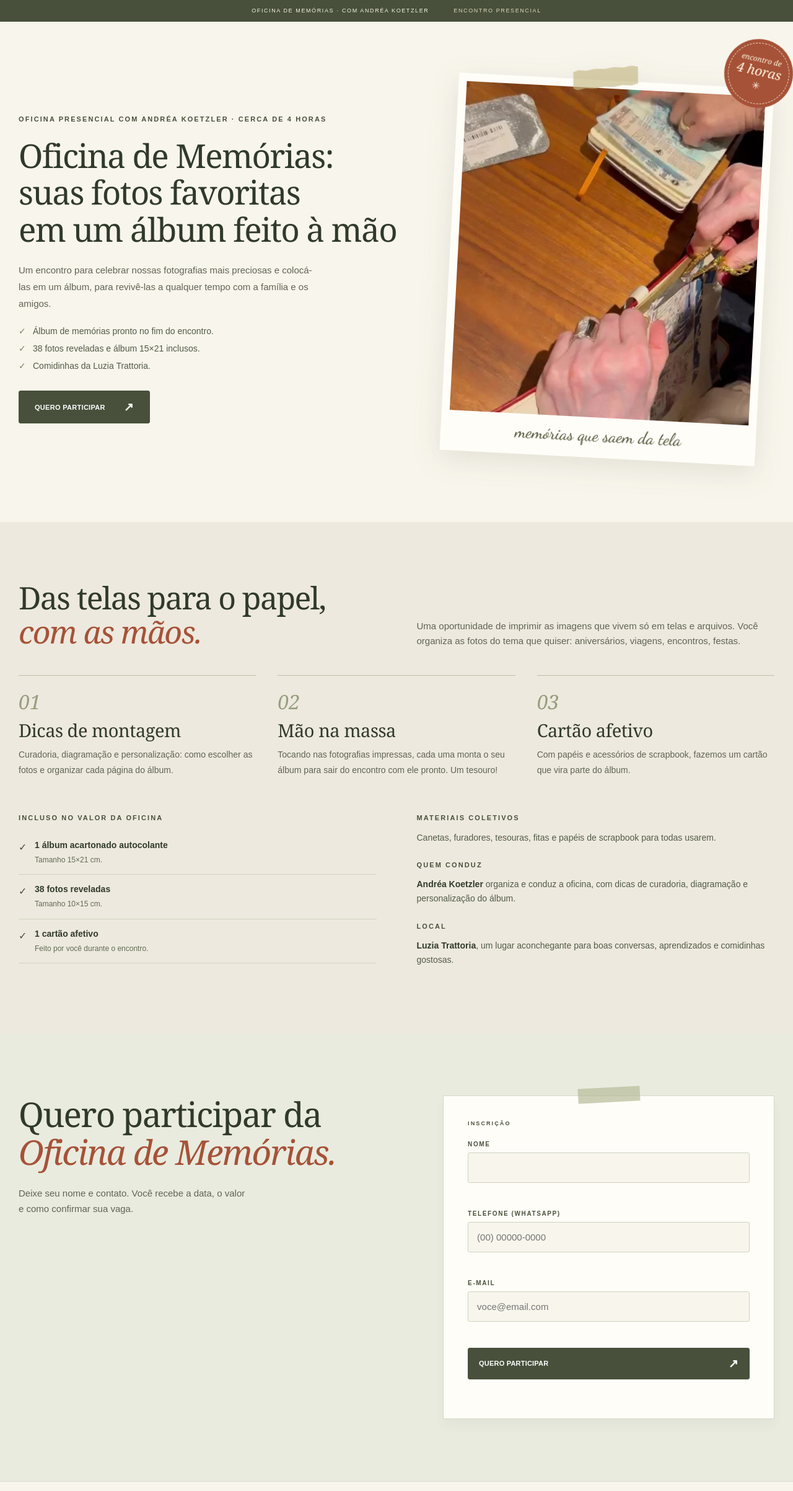
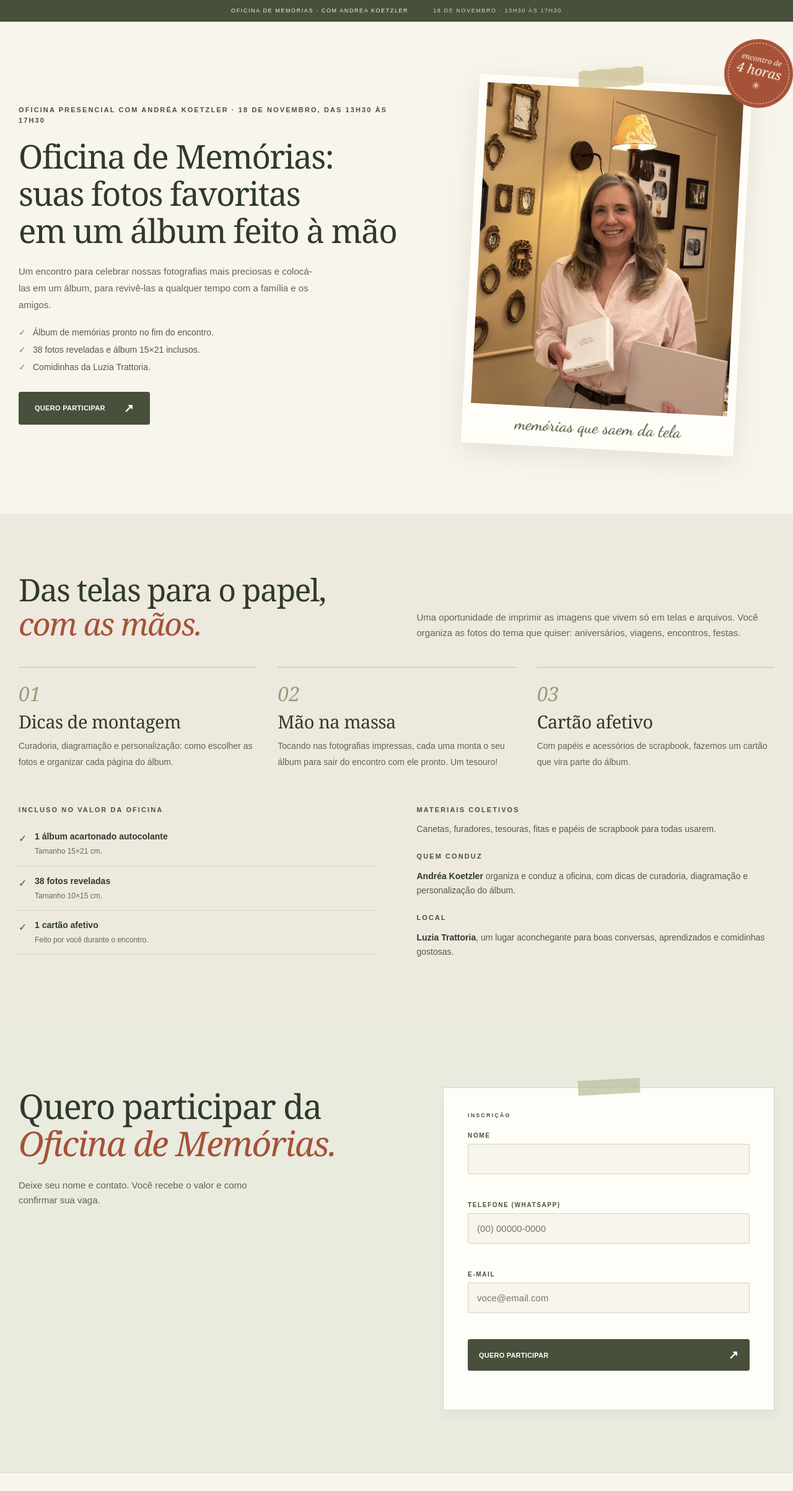
Before and after one commit to nicollekoetzler/fotolivro, a Next.js app: page / in a window 1280 px wide. Shown: the top 2405 px of the page at 62% size. Built offline with nearby package versions, Linux system fonts and the light colour scheme.

Commit message:
Data e horário da oficina e foto da Andréa na polaroid
Co-Authored-By: Claude Opus 5.5 <noreply@anthropic.com>
Claude-Session: https://claude.ai/code/session_01RedThfUxN7tTbwa436gzzp

```diff
--- a/app/globals.css
+++ b/app/globals.css
@@ -342,3 +342,5 @@ footer .wrap{display:flex;gap:40px;justify-content:space-between;align-items:fle
 @media (max-width:860px){.info-grid{grid-template-columns:1fr;gap:28px;padding-top:40px}}
 html,body{overflow-x:clip}
 .hero .polaroid figcaption{font:500 28px/1.1 "Dancing Script","Segoe Script","Bradley Hand",cursive;color:#5a5c40;padding:14px 6px 20px}
+.hero .polaroid{width:min(440px,90%)}
+.hero .polaroid img{width:100%;height:auto;aspect-ratio:4/5;object-fit:cover;object-position:50% 30%}
--- a/app/layout.tsx
+++ b/app/layout.tsx
@@ -4,7 +4,7 @@ import "./globals.css";
 export const metadata: Metadata = {
   title: "Oficina de Memórias · com Andréa Koetzler",
   description:
-    "Oficina presencial de cerca de 4 horas para montar seu álbum de memórias com fotos impressas, curadoria, diagramação e um cartão afetivo, com Andréa Koetzler. Na Luzia Trattoria.",
+    "Oficina presencial em 18 de novembro, das 13h30 às 17h30, para montar seu álbum de memórias com fotos impressas, curadoria, diagramação e um cartão afetivo, com Andréa Koetzler. Na Luzia Trattoria.",
 };
 
 export const viewport: Viewport = {
--- a/app/page.tsx
+++ b/app/page.tsx
@@ -3,12 +3,12 @@ import InscricaoForm from "@/components/InscricaoForm";
 export default function Home() {
   return (
     <>
-<div className="strip"><span>OFICINA DE MEMÓRIAS · COM ANDRÉA KOETZLER</span><span>ENCONTRO PRESENCIAL</span></div>
+<div className="strip"><span>OFICINA DE MEMÓRIAS · COM ANDRÉA KOETZLER</span><span>18 DE NOVEMBRO · 13H30 ÀS 17H30</span></div>
 
 <main id="inicio">
 <section className="wrap hero">
   <div className="hero-copy">
-    <p className="eyebrow">Oficina presencial com Andréa Koetzler · cerca de 4 horas</p>
+    <p className="eyebrow">Oficina presencial com Andréa Koetzler · 18 de novembro, das 13h30 às 17h30</p>
     <h1>Oficina de Memórias:<br className="d" /> suas fotos favoritas<br className="d" /> em um álbum feito à mão</h1>
     <p className="lead">Um encontro para celebrar nossas fotografias mais preciosas e colocá-las em um álbum, para revivê-las a qualquer tempo com a família e os amigos.</p>
     <ul className="check">
@@ -22,7 +22,7 @@ export default function Home() {
     <div className="seal" role="img" aria-label="Encontro de 4 horas"><small>encontro de</small><b>4 horas</b><i>✳</i></div>
     <figure className="polaroid">
       <span className="tape" aria-hidden="true"></span>
-      <img src="/assets/oficina-hero.jpg" width="515" height="531" alt="Mãos recortando e montando páginas com fotos impressas sobre a mesa." />
+      <img src="/assets/andrea-oficina.jpg" width="825" height="1100" alt="Andréa Koetzler sorrindo, segurando uma caixa e um álbum, diante de uma parede com porta-retratos antigos." />
       <figcaption>memórias que saem da tela</figcaption>
     </figure>
   </div>
@@ -64,7 +64,7 @@ export default function Home() {
   <div className="wrap offer">
     <div className="offer-l">
       <h2 className="h2">Quero participar da<br className="d" /> <em>Oficina de Memórias.</em></h2>
-      <p>Deixe seu nome e contato. Você recebe a data, o valor e como confirmar sua vaga.</p>
+      <p>Deixe seu nome e contato. Você recebe o valor e como confirmar sua vaga.</p>
     </div>
     <InscricaoForm />
   </div>
--- a/components/InscricaoForm.tsx
+++ b/components/InscricaoForm.tsx
@@ -49,7 +49,7 @@ export default function InscricaoForm() {
         <span className="tape" aria-hidden="true"></span>
         <p className="eyebrow">Inscrição recebida</p>
         <h3>Obrigada, {nome.trim().split(" ")[0]}!</h3>
-        <p>Seu contato foi registrado. Em breve você recebe a data, o valor e como confirmar a vaga.</p>
+        <p>Seu contato foi registrado. Em breve você recebe o valor e como confirmar a vaga para o dia 18 de novembro.</p>
       </div>
     );
   }
```
Also changed, not shown: public/assets/andrea-oficina.jpg (added), public/assets/oficina-hero.jpg (deleted).
